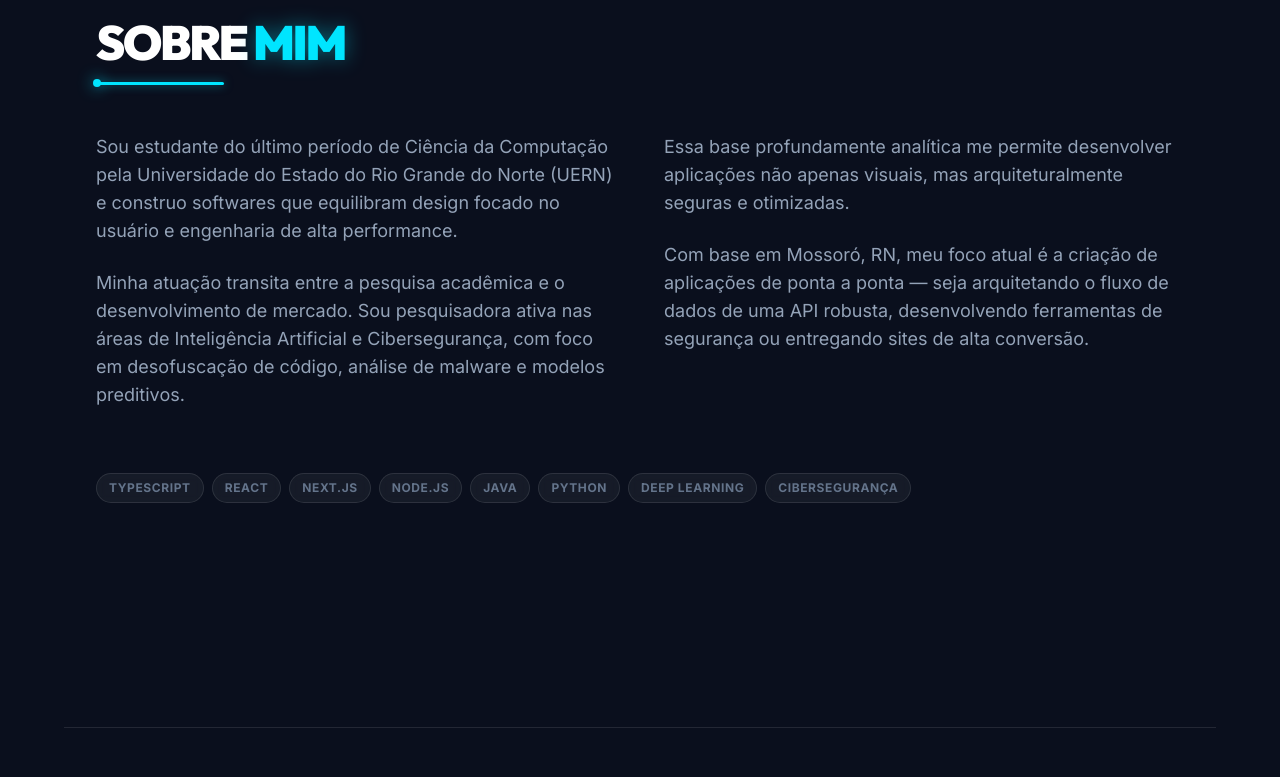
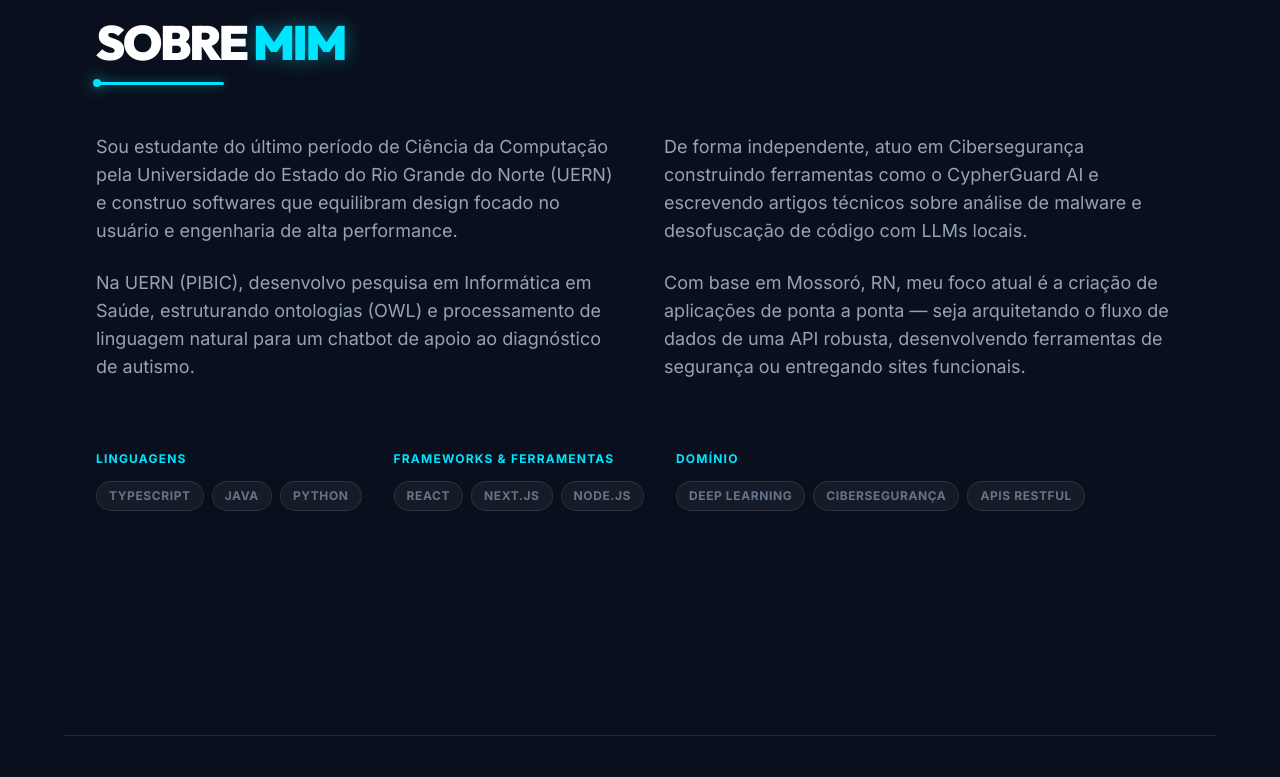
Before and after one commit to vrsebeatriz/meu-portifolio, a Next.js app: page / in a window 1280 px wide. Shown: the part 900-1677 px from the top of the page. Built offline with nearby package versions, Linux system fonts and the light colour scheme.

Commit message:
refactor: revise portfolio copy, add factual descriptions, restructure home and remove background canvas

```diff
--- a/src/app/layout.tsx
+++ b/src/app/layout.tsx
@@ -10,11 +10,10 @@ import Footer from "@/components/Footer";
 import PageTransition from "@/components/PageTransition";
 import Preloader from "@/components/Preloader";
 import CustomCursor from "@/components/CustomCursor";
-import HeroCanvas from "@/components/HeroCanvas";
 import { Github, Linkedin, Mail } from "lucide-react";
 
 export const metadata: Metadata = {
-  title: "Ana Beatriz | Software Engineer Student & Research",
+  title: "Ana Beatriz | Software Engineer Student & Researcher",
   description: "Portfolio de Ana Beatriz Araújo Silva, estudante de Ciência da Computação na UERN, desenvolvedora Full-Stack e pesquisadora em IA e Cibersegurança.",
   icons: {
     icon: "/favicon.png",
@@ -31,7 +30,6 @@ export default function RootLayout({
   return (
     <html lang="pt-BR">
       <body className={`${inter.variable} ${outfit.variable} antialiased bg-[#0a0f1d] text-beige selection:bg-prime selection:text-white`}>
-          <HeroCanvas />
         <Preloader />
         <CustomCursor />
         {/* Sidebar Socials */}
--- a/src/app/page.tsx
+++ b/src/app/page.tsx
@@ -74,6 +74,9 @@ export default function Home() {
             </Link>
             <Link href="/resume" className="flex items-center gap-2 text-sm font-bold text-beige hover:text-prime transition-colors border border-white/10 bg-white/5 hover:bg-white/10 px-5 py-3 rounded-full hover:border-prime/50 backdrop-blur-sm">
               Currículo
+            </Link>
+            <Link href="/shelf" className="flex items-center gap-2 text-sm font-bold text-beige hover:text-prime transition-colors border border-white/10 bg-white/5 hover:bg-white/10 px-5 py-3 rounded-full hover:border-prime/50 backdrop-blur-sm">
+              Artigos Técnicos
             </Link>
           </motion.div>
 
@@ -175,7 +178,7 @@ export default function Home() {
               Sou estudante do último período de Ciência da Computação pela Universidade do Estado do Rio Grande do Norte (UERN) e construo softwares que equilibram design focado no usuário e engenharia de alta performance.
             </p>
             <p>
-              Minha atuação transita entre a pesquisa acadêmica e o desenvolvimento de mercado. Sou pesquisadora ativa nas áreas de Inteligência Artificial e Cibersegurança, com foco em desofuscação de código, análise de malware e modelos preditivos.
+              Na UERN (PIBIC), desenvolvo pesquisa em Informática em Saúde, estruturando ontologias (OWL) e processamento de linguagem natural para um chatbot de apoio ao diagnóstico de autismo.
             </p>
           </motion.div>
           <motion.div
@@ -186,10 +189,10 @@ export default function Home() {
             className="space-y-6"
           >
             <p>
-              Essa base profundamente analítica me permite desenvolver aplicações não apenas visuais, mas arquiteturalmente seguras e otimizadas.
+              De forma independente, atuo em Cibersegurança construindo ferramentas como o CypherGuard AI e escrevendo artigos técnicos sobre análise de malware e desofuscação de código com LLMs locais.
             </p>
             <p>
-              Com base em Mossoró, RN, meu foco atual é a criação de aplicações de ponta a ponta — seja arquitetando o fluxo de dados de uma API robusta, desenvolvendo ferramentas de segurança ou entregando sites de alta conversão.
+              Com base em Mossoró, RN, meu foco atual é a criação de aplicações de ponta a ponta — seja arquitetando o fluxo de dados de uma API robusta, desenvolvendo ferramentas de segurança ou entregando sites funcionais.
             </p>
           </motion.div>
         </div>
@@ -200,16 +203,32 @@ export default function Home() {
           whileInView={{ opacity: 1, y: 0 }}
           viewport={{ once: true }}
           transition={{ delay: 0.3 }}
-          className="flex flex-wrap gap-2 pt-4"
+          className="flex flex-col md:flex-row flex-wrap gap-8 pt-4"
         >
-          {["TypeScript", "React", "Next.js", "Node.js", "Java", "Python", "Deep Learning", "Cibersegurança"].map((skill) => (
-            <span
-              key={skill}
-              className="px-3 py-1.5 bg-white/5 border border-white/10 rounded-full text-xs font-bold uppercase tracking-wider text-muted hover:border-prime/50 hover:text-prime hover:bg-prime/10 transition-colors cursor-default backdrop-blur-sm"
-            >
-              {skill}
-            </span>
-          ))}
+          <div className="space-y-3">
+             <span className="text-xs font-bold uppercase tracking-widest text-prime">Linguagens</span>
+             <div className="flex flex-wrap gap-2">
+               {["TypeScript", "Java", "Python"].map((skill) => (
+                 <span key={skill} className="px-3 py-1.5 bg-white/5 border border-white/10 rounded-full text-xs font-bold uppercase tracking-wider text-muted hover:border-prime/50 hover:text-prime hover:bg-prime/10 transition-colors cursor-default backdrop-blur-sm">{skill}</span>
+               ))}
+             </div>
+          </div>
+          <div className="space-y-3">
+             <span className="text-xs font-bold uppercase tracking-widest text-prime">Frameworks & Ferramentas</span>
+             <div className="flex flex-wrap gap-2">
+               {["React", "Next.js", "Node.js"].map((skill) => (
+                 <span key={skill} className="px-3 py-1.5 bg-white/5 border border-white/10 rounded-full text-xs font-bold uppercase tracking-wider text-muted hover:border-prime/50 hover:text-prime hover:bg-prime/10 transition-colors cursor-default backdrop-blur-sm">{skill}</span>
+               ))}
+             </div>
+          </div>
+          <div className="space-y-3">
+             <span className="text-xs font-bold uppercase tracking-widest text-prime">Domínio</span>
+             <div className="flex flex-wrap gap-2">
+               {["Deep Learning", "Cibersegurança", "APIs RESTful"].map((skill) => (
+                 <span key={skill} className="px-3 py-1.5 bg-white/5 border border-white/10 rounded-full text-xs font-bold uppercase tracking-wider text-muted hover:border-prime/50 hover:text-prime hover:bg-prime/10 transition-colors cursor-default backdrop-blur-sm">{skill}</span>
+               ))}
+             </div>
+          </div>
         </motion.div>
       </section>
     </main>
--- a/src/app/portfolio/page.tsx
+++ b/src/app/portfolio/page.tsx
@@ -6,7 +6,7 @@ import ProjectCard from "@/components/ProjectCard";
 const projects = [
   {
     title: "RoboNorte",
-    description: "Plataforma de e-commerce completa com Loja Virtual, Painel Administrativo e API Backend.",
+    description: "Plataforma de e-commerce implementando loja virtual e painel administrativo, com autenticação JWT e integração nativa com a API de pagamentos do Mercado Pago.",
     tags: ["Express 5", "TypeScript", "Supabase", "Mercado Pago", "JWT", "E-commerce"],
     category: "Full-Stack E-commerce",
     link: "https://www.robonorte.com.br/",
@@ -14,7 +14,7 @@ const projects = [
   },
   {
     title: "CypherGuard AI",
-    description: "Plataforma SAST de nível empresarial projetada para precisão cirúrgica e remediação autônoma usando LLMs locais.",
+    description: "Ferramenta SAST que normaliza árvores de sintaxe abstrata (AST) e utiliza modelos Llama 3 locais via Ollama para identificar e sugerir desofuscação semântica em scripts maliciosos polimórficos.",
     tags: ["Inteligência Artificial", "Deep Learning", "Cibersegurança", "Análise de Malware", "Desofuscação"],
     category: "Security & AI",
     github: "https://github.com/vrsebeatriz/CypherGuard-IA",
@@ -22,7 +22,7 @@ const projects = [
   },
   {
     title: "Jarlyne Martins | Studio",
-    description: "Identidade digital editorial para maquiadora especialista em pele negra. Foco em autoridade de marca, vitrine de luxo e conversão estratégica.",
+    description: "Aplicação institucional desenvolvida com foco em Mobile-First usando React e Tailwind CSS, incluindo integração direta com API do WhatsApp para orçamentos e agendamentos.",
     tags: ["React", "TypeScript", "UI/UX Design", "Front-end", "Mobile-First"],
     category: "Digital Identity",
     link: "https://jarlynemartins.space/",
@@ -30,8 +30,8 @@ const projects = [
   },
   {
     title: "TaskFlow Pro API",
-    description: "Arquitetura robusta de backend para gerenciamento de tarefas complexas, escalabilidade e performance.",
-    tags: ["Node.js", "Java", "TypeScript", "REST API", "Arquitetura Back-end"],
+    description: "API RESTful desenvolvida em Node.js aplicando Clean Architecture e princípios SOLID. Utiliza injeção de dependência para desacoplar a lógica de negócio dos adaptadores de banco de dados e rotas web.",
+    tags: ["Node.js", "Java", "TypeScript", "PostgreSQL", "Redis", "Docker", "Arquitetura Monorepo", "REST API"],
     category: "Backend Engineering",
     github: "https://github.com/vrsebeatriz/TaskFlow",
     image: "/images/taskflow.jpg",
--- a/src/app/resume/page.tsx
+++ b/src/app/resume/page.tsx
@@ -71,9 +71,8 @@ const languages = [
 ];
 
 const events = [
-  { name: "GoRN 2025", type: "Congresso", desc: "Encontro da comunidade de tecnologia do Rio Grande do Norte." },
-  { name: "CSBC 2025", type: "Congresso", desc: "Maior evento de computação do Brasil, Maceió/AL." },
-  { name: "Elas São Tech", type: "Processo Seletivo", desc: "Participante ativa no processo seletivo do programa de aceleração de carreira para mulheres na tecnologia." },
+  { name: "GoRN 2025", type: "Ouvinte", desc: "Encontro da comunidade de tecnologia do Rio Grande do Norte." },
+  { name: "CSBC 2025", type: "Ouvinte", desc: "Maior evento de computação do Brasil, Maceió/AL." },
 ];
 
 const fadeUp = {
@@ -105,7 +104,7 @@ export default function Resume() {
             <Star className="w-3.5 h-3.5" /> Objetivo Profissional
           </h3>
           <p className="text-beige-dark text-sm leading-relaxed">
-            Estudante finalista de Ciência da Computação com sólida base no desenvolvimento Full Stack e forte vertente analítica em Inteligência Artificial e Cibersegurança. Procuro a minha primeira oportunidade como Engenheira de Software Júnior ou Desenvolvedora Júnior, onde possa aplicar conhecimentos práticos de programação (React Native, Node.js, Java, Python, Ruby, PHP) e o rigor científico da pesquisa para construir sistemas seguros, escaláveis e de alto impacto.
+            Estudante finalista de Ciência da Computação com sólida base no desenvolvimento Full Stack e forte vertente analítica em Inteligência Artificial e Cibersegurança. Procuro a minha primeira oportunidade como Engenheira de Software Júnior ou Desenvolvedora Júnior, onde possa aplicar conhecimentos práticos de programação (React Native, Node.js, Java, Python) e o rigor científico da pesquisa para construir sistemas seguros, escaláveis e de alto impacto.
           </p>
         </motion.div>
       </header>
```
